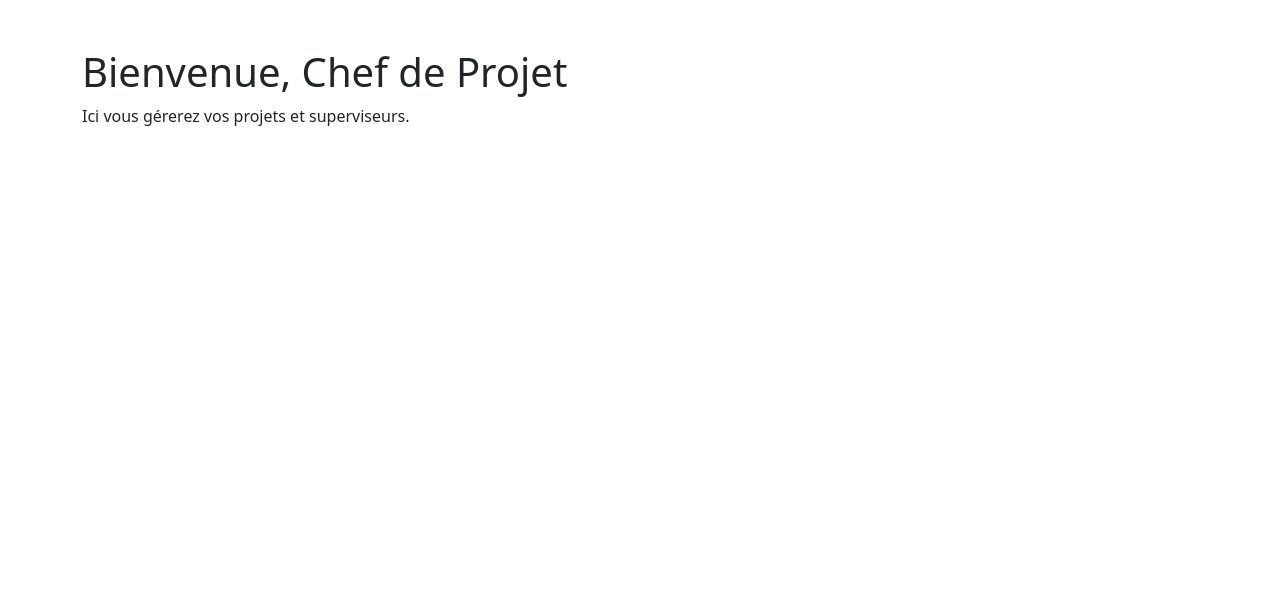
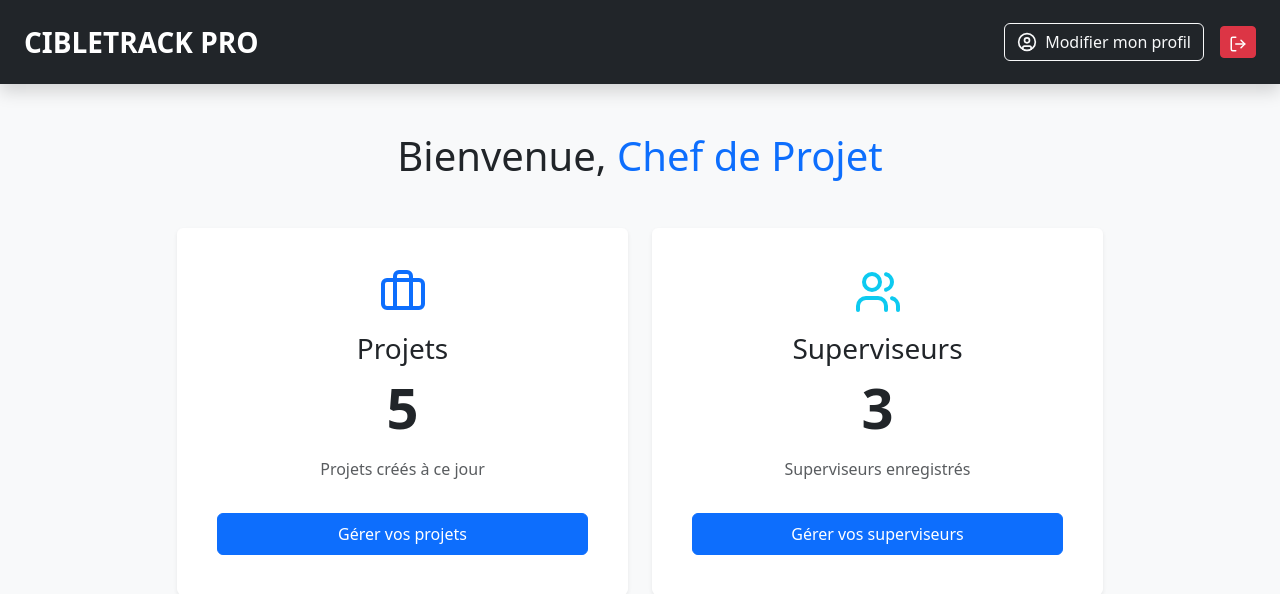
Before and after one commit to tarzonbrayan-tech/CibleTrack-Pro, a React (Create React App) app in the folder frontend/: page /chef in a window 1280 px wide. Shown: the top 594 px of the page. Built offline with nearby package versions, Linux system fonts and the light colour scheme.

Commit message:
interface gestion projets et superviseurs

```diff
--- a/frontend/src/App.js
+++ b/frontend/src/App.js
@@ -6,6 +6,8 @@ import Login from './pages/Login';
 import Register from './pages/Register';
 import DashboardChef from './pages/DashboardChef';
 import DashboardSuperviseur from './pages/DashboardSuperviseur';
+import GestionProjets from './pages/GestionProjets'; // <--- AJOUTE ÇA
+import GestionSuperviseurs from './pages/GestionSuperviseurs'; // <--- AJOUTE ÇA
 
 function App() {
   return (
@@ -24,6 +26,10 @@ function App() {
 
         {/* Page 404 si l'URL n'existe pas */}
         <Route path="*" element={<h2>404 - Page non trouvée</h2>} />
+
+        <Route path="/chef-dashboard" element={<DashboardChef />} />
+        <Route path="/gestion-projets" element={<GestionProjets />} />
+        <Route path="/gestion-superviseurs" element={<GestionSuperviseurs />} />
       </Routes>
     </Router>
   );
--- a/frontend/src/pages/DashboardChef.js
+++ b/frontend/src/pages/DashboardChef.js
@@ -1,12 +1,84 @@
 import React from 'react';
+import { useNavigate } from 'react-router-dom';
+import { UserCircle, Briefcase, Users, LogOut } from 'lucide-react';
 
-function DashboardChef() {
+const DashboardChef = () => {
+  const navigate = useNavigate();
+
+  // Données de démonstration pour la maquette
+  const stats = {
+    nbProjets: 5,
+    nbSuperviseurs: 3
+  };
+
   return (
-    <div className="container mt-5">
-      <h1>Bienvenue, Chef de Projet</h1>
-      <p>Ici vous gérerez vos projets et superviseurs.</p>
+    <div className="min-vh-100 bg-light">
+      {/* Barre de navigation haute */}
+      <nav className="navbar navbar-dark bg-dark px-4 py-3 shadow">
+        <span className="navbar-brand fw-bold fs-3">CIBLETRACK PRO</span>
+        <div className="d-flex align-items-center gap-3">
+          <button
+            className="btn btn-outline-light d-flex align-items-center gap-2"
+            onClick={() => alert("Aller vers modification profil")}
+          >
+            <UserCircle size={20} /> Modifier mon profil
+          </button>
+          <button className="btn btn-danger btn-sm" onClick={() => navigate('/login')}>
+            <LogOut size={18} />
+          </button>
+        </div>
+      </nav>
+
+      <div className="container py-5">
+        <h1 className="mb-5 text-center">Bienvenue, <span className="text-primary">Chef de Projet</span></h1>
+
+        {/* Zone des deux fenêtres latérales au centre */}
+        <div className="row justify-content-center g-4">
+
+          {/* Fenêtre PROJETS */}
+          <div className="col-md-5">
+            <div className="card shadow-sm border-0 h-100 text-center p-4">
+              <div className="card-body">
+                <div className="text-primary mb-3">
+                  <Briefcase size={48} />
+                </div>
+                <h3 className="card-title">Projets</h3>
+                <p className="display-4 fw-bold">{stats.nbProjets}</p>
+                <p className="text-muted">Projets créés à ce jour</p>
+                <button
+                  className="btn btn-primary w-100 py-2 mt-3"
+                  onClick={() => navigate('/gestion-projets')}
+                >
+                  Gérer vos projets
+                </button>
+              </div>
+            </div>
+          </div>
+
+          {/* Fenêtre SUPERVISEURS */}
+          <div className="col-md-5">
+            <div className="card shadow-sm border-0 h-100 text-center p-4">
+              <div className="card-body">
+                <div className="text-info mb-3">
+                  <Users size={48} />
+                </div>
+                <h3 className="card-title">Superviseurs</h3>
+                <p className="display-4 fw-bold">{stats.nbSuperviseurs}</p>
+                <p className="text-muted">Superviseurs enregistrés</p>
+                <button
+                  className="btn btn-primary w-100 py-2 mt-3"
+                  onClick={() => navigate('/gestion-superviseurs')}
+                >
+                  Gérer vos superviseurs
+                </button>
+              </div>
+            </div>
+          </div>
+
+        </div>
+      </div>
     </div>
   );
-}
+};
 
 export default DashboardChef;
--- /dev/null
+++ b/frontend/src/pages/GestionProjets.js
@@ -0,0 +1,50 @@
+import React from 'react';
+import { useNavigate } from 'react-router-dom';
+import { ArrowLeft, Plus, Folder } from 'lucide-react';
+
+const GestionProjets = () => {
+  const navigate = useNavigate();
+
+  return (
+    <div className="container py-5">
+      <div className="d-flex align-items-center gap-3 mb-4">
+        <button className="btn btn-outline-secondary" onClick={() => navigate('/chef-dashboard')}>
+          <ArrowLeft size={20} />
+        </button>
+        <h1 className="h2 mb-0">Gestion des Projets</h1>
+      </div>
+
+      <div className="card shadow-sm border-0 p-4">
+        <div className="d-flex justify-content-between align-items-center mb-4">
+          <h4 className="text-muted"><Folder size={20} className="me-2"/>Liste des enquêtes</h4>
+          <button className="btn btn-primary d-flex align-items-center gap-2">
+            <Plus size={18} /> Nouveau Projet
+          </button>
+        </div>
+
+        <table className="table table-hover">
+          <thead className="table-light">
+            <tr>
+              <th>Nom du Projet</th>
+              <th>Client</th>
+              <th>Date Début</th>
+              <th>Statut</th>
+              <th>Actions</th>
+            </tr>
+          </thead>
+          <tbody>
+            <tr>
+              <td>Enquête Satisfaction SABC</td>
+              <td>Brasseries du Cameroun</td>
+              <td>12/03/2026</td>
+              <td><span className="badge bg-success">En cours</span></td>
+              <td><button className="btn btn-sm btn-outline-primary">Détails</button></td>
+            </tr>
+          </tbody>
+        </table>
+      </div>
+    </div>
+  );
+};
+
+export default GestionProjets;
--- /dev/null
+++ b/frontend/src/pages/GestionSuperviseurs.js
@@ -0,0 +1,30 @@
+import React from 'react';
+import { useNavigate } from 'react-router-dom';
+import { ArrowLeft, UserPlus } from 'lucide-react';
+
+const GestionSuperviseurs = () => {
+  const navigate = useNavigate();
+
+  return (
+    <div className="container py-5">
+      <div className="d-flex align-items-center gap-3 mb-4">
+        <button className="btn btn-outline-secondary" onClick={() => navigate('/chef-dashboard')}>
+          <ArrowLeft size={20} />
+        </button>
+        <h1 className="h2 mb-0">Gestion des Superviseurs</h1>
+      </div>
+
+      <div className="card shadow-sm border-0 p-4">
+        <div className="d-flex justify-content-between align-items-center mb-4">
+          <h4>Liste des collaborateurs</h4>
+          <button className="btn btn-primary d-flex align-items-center gap-2">
+            <UserPlus size={18} /> Ajouter un superviseur
+          </button>
+        </div>
+        <p className="text-center text-muted my-5">Aucun superviseur créé pour le moment.</p>
+      </div>
+    </div>
+  );
+};
+
+export default GestionSuperviseurs;
--- a/frontend/src/pages/Register.js
+++ b/frontend/src/pages/Register.js
@@ -3,7 +3,7 @@ import { Eye, EyeOff } from 'lucide-react'; // Import des icônes
 import axios from 'axios';
 
 const Register = () => {
-    const [formData, setFormData] = useState({ nom: '', email: '', password: '', role: 'superviseur' });
+    const [formData, setFormData] = useState({ nom: '', email: '', telephone: '', password: '', role: 'superviseur' });
 
     // ÉTAT POUR VISIBILITÉ DU MOT DE PASSE
     const [showPassword, setShowPassword] = useState(false);
@@ -34,6 +34,10 @@ const Register = () => {
                 {/* Champ Email */}
                 <input type="email" placeholder="Email" className="form-control mb-3"
                     onChange={(e) => setFormData({...formData, email: e.target.value})} />
+
+                {/* Champ Téléphone */}
+                <input type="tel" placeholder="Numéro de téléphone" className="form-control mb-3"
+                    onChange={(e) => setFormData({...formData, telephone: e.target.value})} />
 
                 {/* Champ MOT DE PASSE AVEC ŒIL */}
                 <div className="position-relative mb-3">
```
Also changed, not shown: 1 other file (tests, documents, lock files or other folders).
